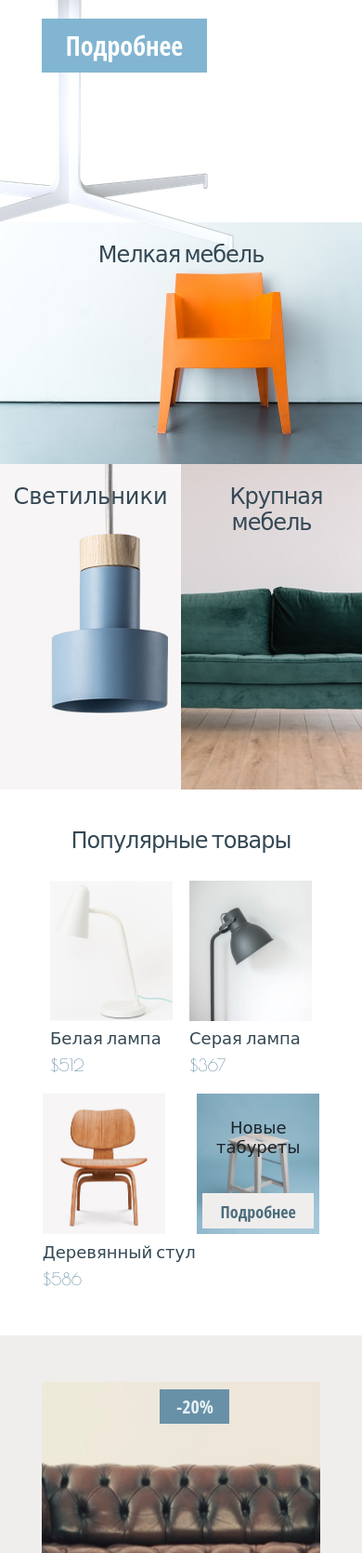
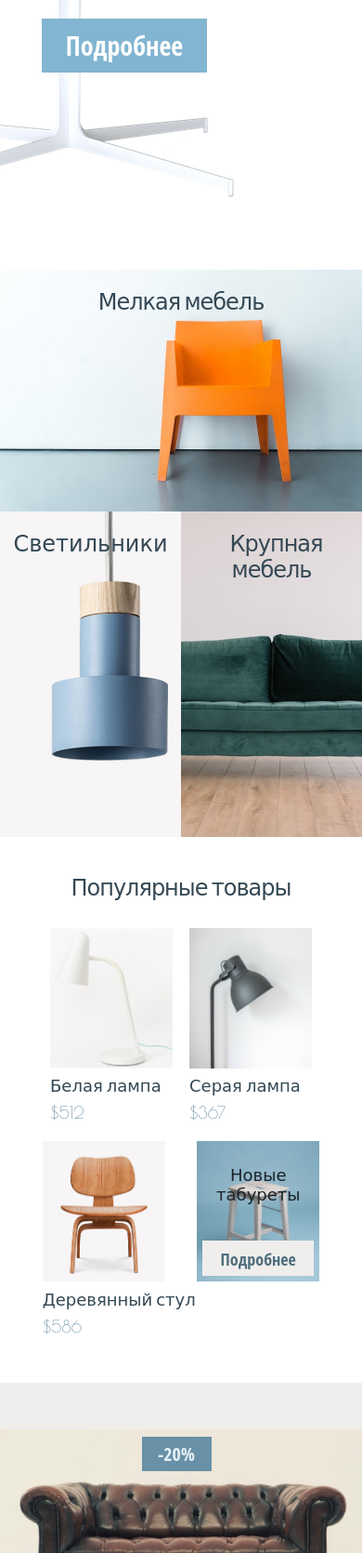
Before and after one commit to mahotich/LeoHite, a plain HTML site: page hite/index.html in a window 390 px wide. Shown: the part 330-2000 px from the top of the page at 93% size. Drawn offline with nearby package versions, Linux system fonts and the light colour scheme.

Commit message:
fix:sofa, input,table

```diff
--- a/hite/index.html
+++ b/hite/index.html
@@ -143,7 +143,6 @@
         </div>
       </section>
       <section class="action">
-        <div class="container">
         <div class="action__box">
           <div class="img-percentage">
             <div class="action_img">-20%</div>
@@ -157,7 +156,6 @@
               Экологичные материалы.
             </p>
             <a href="#"><button class="btn action_btn">Подробнее</button></a>
-            </div>
           </div>
         </div>
       </section>
--- a/hite/style.css
+++ b/hite/style.css
@@ -201,7 +201,6 @@ a:hover {
 
 .content__img img {
    position: absolute;
-   top: 30%;
    right: 5%;
 }
 
@@ -363,8 +362,7 @@ a:hover {
 .action {
    margin-top: 95px;
    background: #EFEEEC;
-   height: 100%;
-   padding-bottom: 40px;
+   padding-bottom: 95px;
 }
 
 .action__box {
@@ -401,6 +399,7 @@ a:hover {
 }
 
 .img-percentage {
+   position: relative;
    display: flex;
    flex-direction: row-reverse;
 }
@@ -804,7 +803,7 @@ a:hover {
 
    .hero {
       background:#fff;
-      height: 517px;
+      height: 568px;
    }
 
    .content {
@@ -834,7 +833,7 @@ a:hover {
    }
 
    .slider {
-      margin-top: 178px;
+      margin-top: 220px;
    }
 
    /* category */
@@ -909,9 +908,9 @@ a:hover {
    /* action */
 
    .action {
-      height: 568px;
       padding-top: 50px;
       margin-top: 50px;
+      padding-bottom: 35px;
    }
 
    .action__box {
@@ -942,16 +941,6 @@ a:hover {
 
    .img-percentage {
       justify-content: center;
-   }
-
-   .action_img {
-      right: 34%;
-   }
-
-   .img-percentage img {
-      width: 320px;
-      height: 332px;
-      object-fit: cover;
    }
 
    /* subbox */
```
Lines whose indentation alone changed are shown as unchanged.
